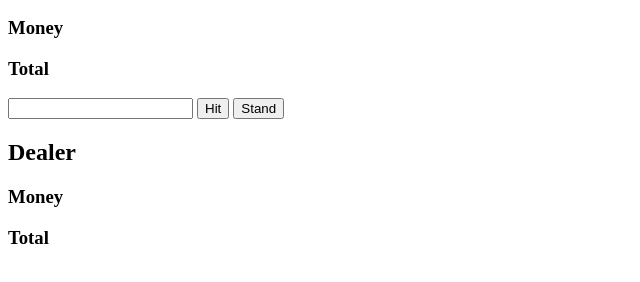
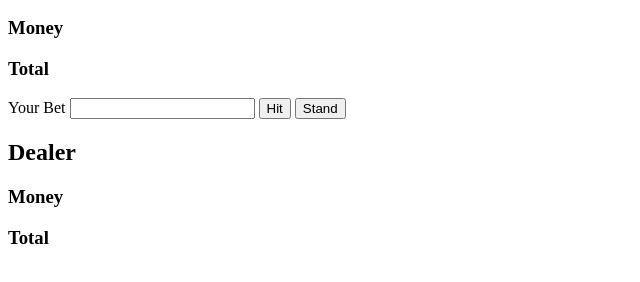
Before and after one commit to bmccaffrey/blackjack, a plain HTML site: page index.html in a window 1280 px wide. Shown: the part 110-392 px from the top of the page, without its empty margins (0-640 px from the left). Drawn offline with Linux system fonts and the light colour scheme.

Commit message:
add Bet label for <input>

```diff
--- a/index.html
+++ b/index.html
@@ -15,6 +15,7 @@
       <h2>User</h2>
         <h3>Money</h3>
         <h3>Total</h3>
+        <label for="bet">Your Bet</label>
         <input type="number" name="bet" min="1">
         <button>Hit</button>
         <button>Stand</button>
```
